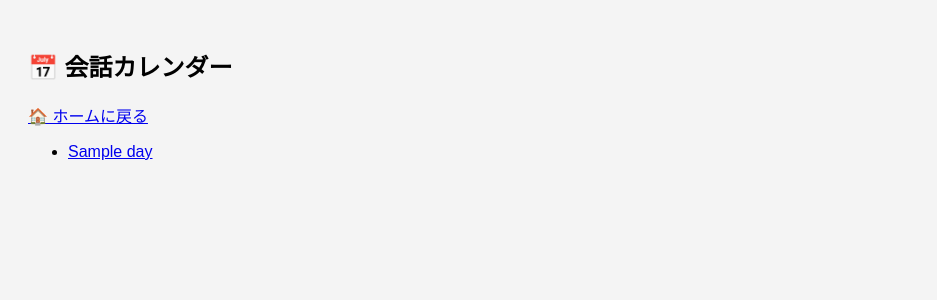
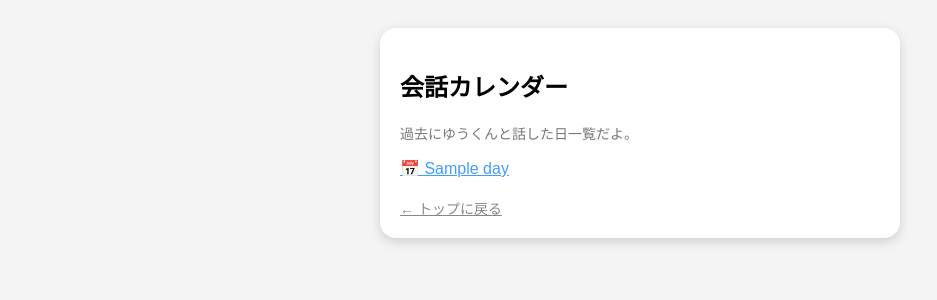
Before and after one commit to murahimurahi/ai_grandchild_bot, a Flask app: template templates/logs.html in a window 1280 px wide. Shown: the top 300 px of the page, without its empty margins (0-937 px from the left). Run offline with Flask 3, Linux system fonts and the light colour scheme; the template is opened without the code that fills it: most values are stand-ins (such as "Sample title", 1, 10 or a date in 2020).

Commit message:
Update logs.html

```diff
--- a/templates/logs.html
+++ b/templates/logs.html
@@ -2,20 +2,30 @@
 <html lang="ja">
 <head>
     <meta charset="UTF-8">
-    <title>会話カレンダー</title>
+    <title>おはなし横丁 - 会話カレンダー</title>
     <link rel="stylesheet" href="/static/style.css">
 </head>
 
 <body>
-<div class="container small">
-    <h2>📅 会話カレンダー</h2>
-    <p><a href="/">🏠 ホームに戻る</a></p>
+    <div class="chat-container">
 
-    <ul>
-        {% for d in days %}
-            <li><a href="/logs/{{ d }}">{{ d }}</a></li>
-        {% endfor %}
-    </ul>
-</div>
+        <h2>会話カレンダー</h2>
+        <p class="subtitle">過去にゆうくんと話した日一覧だよ。</p>
+
+        <ul style="padding-left: 0;">
+            {% for day in days %}
+            <li style="list-style:none; margin-bottom:12px;">
+                <a href="/logs/{{ day }}" style="color:#409cff; font-size:16px;">
+                    📅 {{ day }}
+                </a>
+            </li>
+            {% endfor %}
+        </ul>
+
+        <div style="margin-top:20px;">
+            <a href="/" style="color:#888; font-size:14px;">← トップに戻る</a>
+        </div>
+
+    </div>
 </body>
 </html>
```
